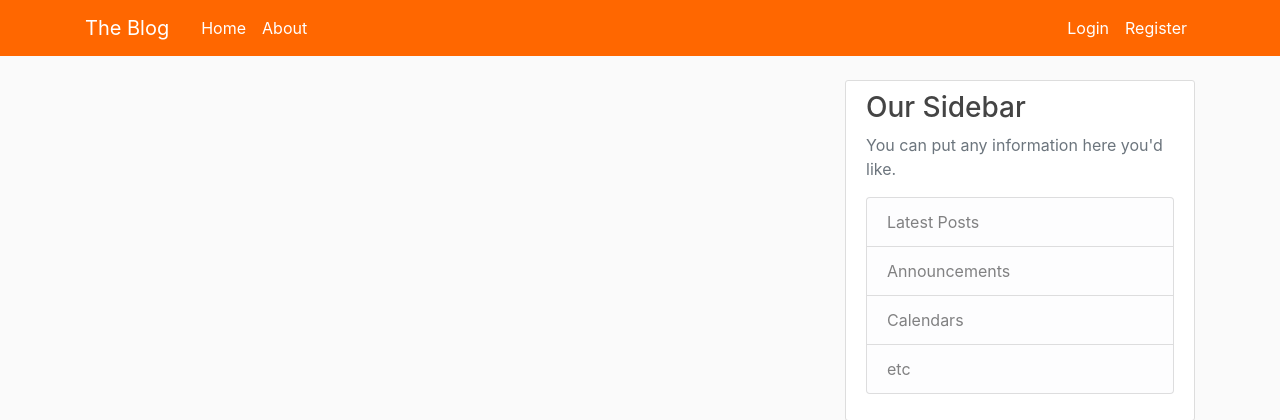
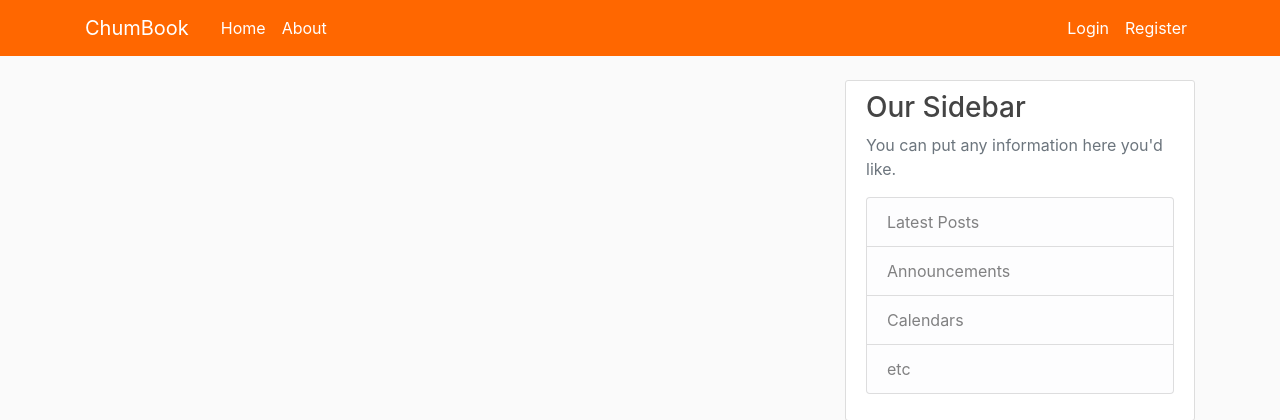
Before and after one commit to 3249V/DjangoApp, a Django app: page / in a window 1280 px wide. Shown: the top 420 px of the page. Run offline with Django 3.2, Linux system fonts and the light colour scheme; data that the repository does not hold is empty; some libraries are stand-ins or nearby versions.

Commit message:
Update base.html

```diff
--- a/blog/templates/blog/base.html
+++ b/blog/templates/blog/base.html
@@ -23,7 +23,7 @@
 <header class="site-header">
   <nav class="navbar navbar-expand-md navbar-dark bg-steel fixed-top">
     <div class="container">
-      <a class="navbar-brand mr-4" href="/">The Blog</a>
+      <a class="navbar-brand mr-4" href="/">ChumBook</a>
       <button class="navbar-toggler" type="button" data-toggle="collapse" data-target="#navbarToggle" aria-controls="navbarToggle" aria-expanded="false" aria-label="Toggle navigation">
       <span class="navbar-toggler-icon"></span>
       </button>
```
